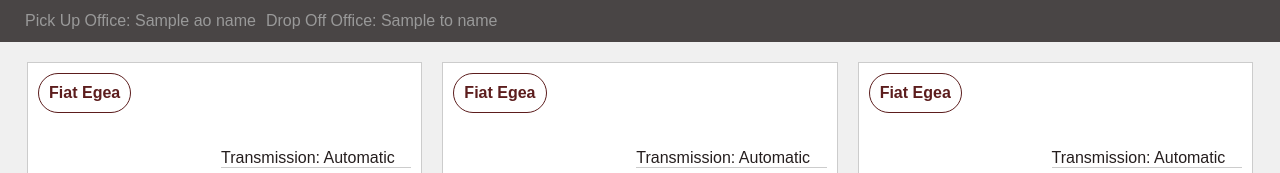
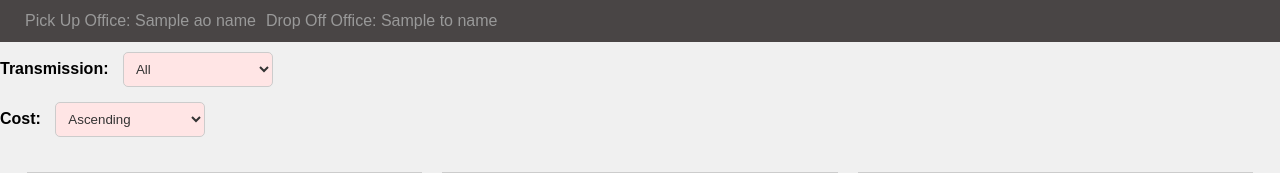
Before and after one commit to eylulozatman/AvisProject, a Flask app: template templates/carDetails.html in a window 1280 px wide. Shown: the part 64-237 px from the top of the page. Run offline with Flask 3, Linux system fonts and the light colour scheme; the template is opened without the code that fills it: values that come from a table or form of the project are taken from there, most other values are stand-ins (such as "Sample title", 1, 10 or a date in 2020).

Commit message:
commit neww2

```diff
--- a/app.py
+++ b/app.py
@@ -1,7 +1,9 @@
 from flask import Flask, render_template, request, redirect, url_for, flash, jsonify
 from models import db, Location, Office, User,Car
 from sqlalchemy import text
-
+from sqlalchemy_schemadisplay import create_schema_graph
+from sqlalchemy.util import OrderedSet
+from sqlalchemy import create_engine, MetaData
 
 
 app = Flask(__name__)
@@ -11,6 +13,15 @@ app.config['SQLALCHEMY_TRACK_MODIFICATIONS'] = False
 
 
 db.init_app(app)
+
+
+def generate_database_schema():
+    engine = create_engine('sqlite:///avis2.db')  # Replace with your actual database URI
+    metadata = MetaData(bind=engine)
+
+    graph = create_schema_graph(metadata=metadata)
+    graph.write_png('database_schema.png')
+
 
 def delete_location_data():
   with app.app_context():
@@ -146,24 +157,40 @@ def get_offices_by_city():
     return jsonify([{'id': office.id, 'officename': office.officename} for office in offices])
 
 
-
 @app.route('/getCarsByInfo', methods=['GET'])
-def get_cars_by_info():
+def getCarsByInfo():
     office_id = request.args.get('office_id')
     dropoff_id = request.args.get('dropoff_id')
     total_days = int(request.args.get('total_days'))
 
+    # Fetch cars based on the selected office_id
     cars = Car.query.filter_by(office_id=office_id).all()
 
-    ao = Office.query.filter_by(id=office_id).first()
+    # Fetch office names
+    ao = Office.query.get(office_id)
     ao_name = ao.officename if ao else None
-    to = Office.query.filter_by(id=dropoff_id).first()
+
+    to = Office.query.get(dropoff_id)
     to_name = to.officename if to else None
 
+    # Split images string into a list
     for car in cars:
         car.images = car.img.split(',')
 
+    # Apply sorting if specified in the form
+    transmission = request.args.get('transmission')
+    cost = request.args.get('cost')
+
+    if transmission and transmission != 'all':
+        cars = [car for car in cars if car.transmission == transmission]
+
+    if cost == 'asc':
+        cars = sorted(cars, key=lambda x: x.cost)
+    elif cost == 'desc':
+        cars = sorted(cars, key=lambda x: x.cost, reverse=True)
+
     return render_template('carDetails.html', cars=cars, total_days=total_days, ao_name=ao_name, to_name=to_name)
+
 
 if __name__ == '__main__':
 
--- a/static/script.js
+++ b/static/script.js
@@ -92,19 +92,6 @@ function getOfficesByCity(selectedCity, targetDropdownId) {
     });
 }
 
-async function AutoCity() {
-    // Kullanıcının şehrini al
-    var userCity = "{{ user_city }}";
-
-    // Şehir dropdown'ını seçilen kullanıcının şehriyle güncelle
-    var cityDropdown = document.getElementById('cdalis');
-    for (var i = 0; i < cityDropdown.options.length; i++) {
-        if (cityDropdown.options[i].text === userCity) {
-            cityDropdown.selectedIndex = i;
-            break;
-        }
-    }
-}
 
 function changeSlide(car, direction) {
     var carImages = car.images;
--- a/static/style.css
+++ b/static/style.css
@@ -387,3 +387,49 @@ body {
    border: 1px solid #ccc; /* Harita kenarlık rengi ve kalınlığı */
    margin-bottom: 20px;   /* Haritanın altındaki boşluk */
 }
+
+
+/* Add this to your existing style.css file or create a new one */
+
+.sorting {
+   margin-top: 10px; /* Adjust as needed */
+}
+
+/* Styling for Transmission select */
+label[for="transmission"], label[for="cost"] {
+   margin-right: 10px; /* Adjust as needed for spacing */
+   font-weight: bold;
+}
+
+select {
+   padding: 5px;
+   border: 1px solid #ccc;
+}
+
+/* Add this to your style.css file or include it in the head of your HTML file */
+
+#transmissionSelect,
+#costSelect {
+    width: 150px;
+    padding: 8px;
+    border: 1px solid #ccc;
+    border-radius: 5px;
+    background-color: #ffe5e5; /* Light red background color */
+    color: #333;
+    outline: none; /* Remove the default focus outline */
+}
+
+#transmissionSelect option:checked,
+#costSelect option:checked {
+    background-color: #ff9999; /* Lighter red for the selected option */
+}
+
+#sortForm button {
+    padding: 8px;
+    background-color: #4CAF50; /* Green button color */
+    color: white;
+    border: none;
+    border-radius: 5px;
+    cursor: pointer;
+    margin-top: 10px;
+}
--- a/templates/carDetails.html
+++ b/templates/carDetails.html
@@ -18,6 +18,31 @@
             <span>Drop Off Office: {{ to_name }} </span>
         </div>
     </div>
+    <div class="sorting">
+        <form id="sortForm" method="get" action="{{ url_for('getCarsByInfo') }}">
+            <div>
+                <label for="transmission">Transmission:</label>
+                <select name="transmission" id="transmissionSelect">
+                    <option value="all" {% if request.args.get('transmission', 'all') == 'all' %}selected{% endif %}>All</option>
+                    <option value="Automatic" {% if request.args.get('transmission') == 'Automatic' %}selected{% endif %}>Automatic</option>
+                    <option value="Manuel" {% if request.args.get('transmission') == 'Manuel' %}selected{% endif %}>Manual</option>
+                </select>
+            </div>
+            <div>
+                <label for="cost">Cost:</label>
+                <select name="cost" id="costSelect">
+                    <option value="asc" {% if request.args.get('cost', 'asc') == 'asc' %}selected{% endif %}>Ascending</option>
+                    <option value="desc" {% if request.args.get('cost') == 'desc' %}selected{% endif %}>Descending</option>
+                </select>
+            </div>
+            <input type="hidden" name="office_id" id="officeId" value="{{ request.args.get('office_id') }}">
+            <input type="hidden" name="dropoff_id" id="dropoffId" value="{{ request.args.get('dropoff_id') }}">
+            <input type="hidden" name="total_days" id="totalDays" value="{{ request.args.get('total_days') }}">
+
+        </form>
+    </div>
+
+
     <div class="car-details">
         {% for car in cars %}
             <div class="carBox">
@@ -28,7 +53,6 @@
                     <p>Deposit: {{ car.deposit }} TL deposit </p>
                     <p>Mileage: {{ car.mileage }} KM</p>
                     <p>Age: {{ car.age }} years and over</p>
-
                 </div>
 
                 <div class="car-img">
@@ -44,9 +68,14 @@
                     <p><span style="color: red;">{{ total_cost }}</span> / {{ car.cost }} daily</p>
                     <div class="hemenode">PAY NOW</div>
                 </div>
-
             </div>
         {% endfor %}
     </div>
+
+    <script>
+        document.getElementById('sortForm').addEventListener('change', function() {
+            this.submit();
+        });
+    </script>
 </body>
 </html>
```
